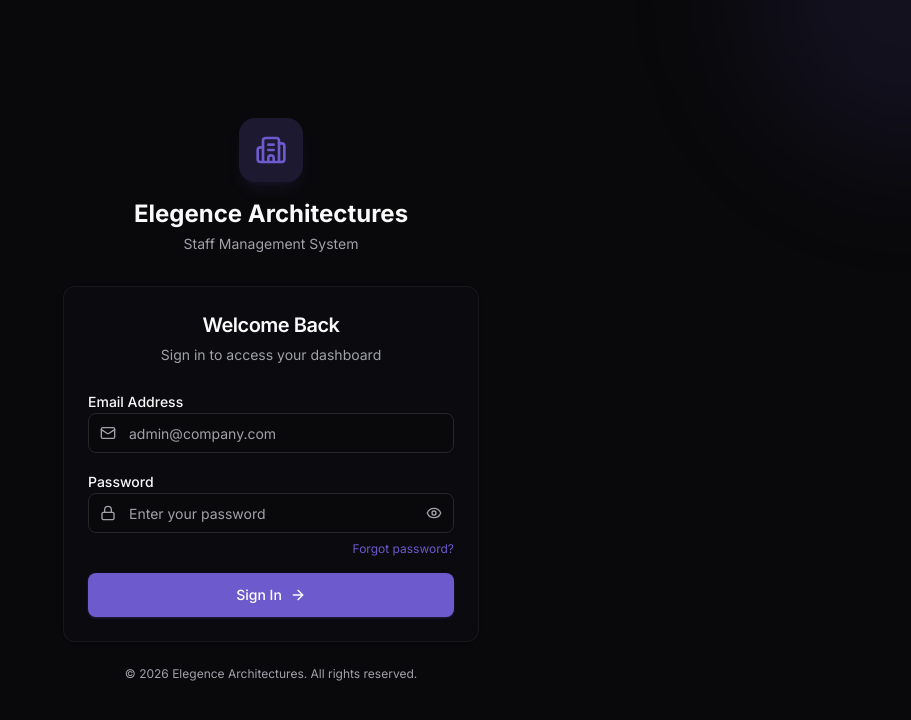
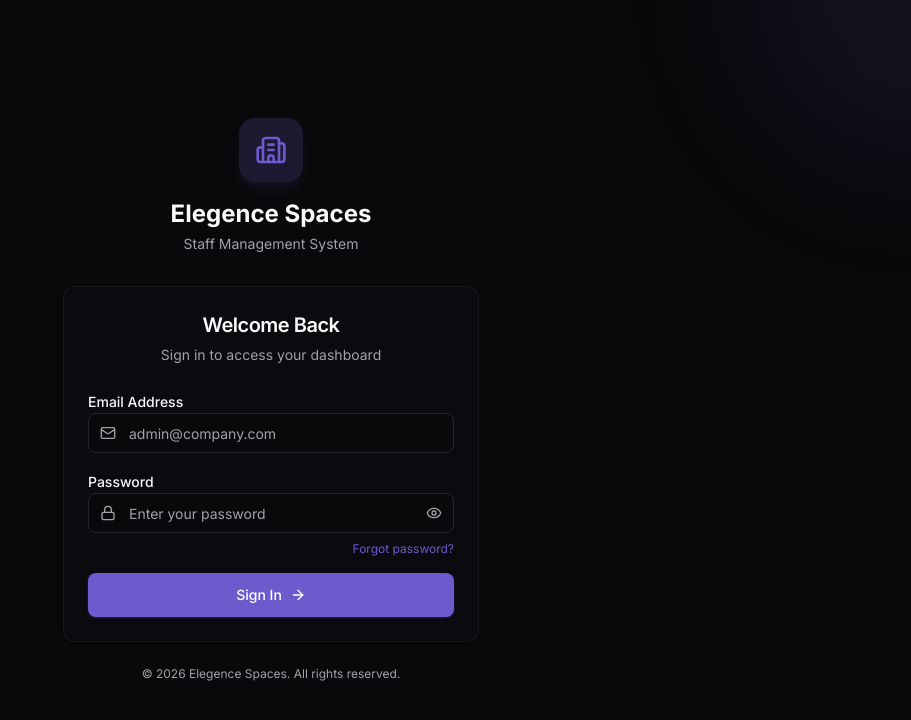
Before and after one commit to shariqkhan27/staff-management-system, a Next.js app: page /login in a window 1280 px wide. Shown: the top 720 px of the page, without its empty margins (369-1280 px from the left). Built offline with nearby package versions, Linux system fonts and the light colour scheme; no server answers; the database is empty.

Commit message:
Update company name to Elegence Spaces

```diff
--- a/src/app/(auth)/forgot-password/page.tsx
+++ b/src/app/(auth)/forgot-password/page.tsx
@@ -56,7 +56,7 @@ export default function ForgotPasswordPage() {
           <div className="h-16 w-16 rounded-2xl bg-primary/20 flex items-center justify-center mb-4 shadow-lg shadow-primary/10">
             <Building2 className="h-8 w-8 text-primary" />
           </div>
-          <h1 className="text-2xl font-bold text-foreground">Elegence Architectures</h1>
+          <h1 className="text-2xl font-bold text-foreground">Elegence Spaces</h1>
         </div>
 
         <Card className="glass-card border-border/50">
--- a/src/app/(auth)/reset-password/page.tsx
+++ b/src/app/(auth)/reset-password/page.tsx
@@ -148,7 +148,7 @@ export default function ResetPasswordPage() {
           <div className="h-16 w-16 rounded-2xl bg-primary/20 flex items-center justify-center mb-4 shadow-lg shadow-primary/10">
             <Building2 className="h-8 w-8 text-primary" />
           </div>
-          <h1 className="text-2xl font-bold text-foreground">Elegence Architectures</h1>
+          <h1 className="text-2xl font-bold text-foreground">Elegence Spaces</h1>
         </div>
 
         <Card className="glass-card border-border/50">
--- a/src/app/(dashboard)/page.tsx
+++ b/src/app/(dashboard)/page.tsx
@@ -363,7 +363,7 @@ function AdminDashboard({ userRole, userName }: { userRole: string; userName: st
       <div className="glass-card rounded-xl p-4 sm:p-6">
         <h2 className="text-lg sm:text-xl font-semibold break-words">Welcome back, {userName}! 👋</h2>
         <p className="text-sm sm:text-base text-muted-foreground mt-1">
-          {isOwner ? "Here's the full overview of Elegence Architectures today." : "Here's today's attendance and leave overview for your team."}
+          {isOwner ? "Here's the full overview of Elegence Spaces today." : "Here's today's attendance and leave overview for your team."}
         </p>
       </div>
 
--- a/src/app/(dashboard)/payroll/payslip/[id]/page.tsx
+++ b/src/app/(dashboard)/payroll/payslip/[id]/page.tsx
@@ -57,5 +57,5 @@ export default async function PayslipPage({ params }: { params: Promise<{ id: st
     }
   };
 
-  return <PayslipClient record={serializedRecord} companyName="Elegence Architectures" />;
+  return <PayslipClient record={serializedRecord} companyName="Elegence Spaces" />;
 }
--- a/src/app/(dashboard)/reports/attendance/page.tsx
+++ b/src/app/(dashboard)/reports/attendance/page.tsx
@@ -35,7 +35,7 @@ export default function AttendanceReport() {
         <div className="bg-white text-black max-w-[210mm] mx-auto min-h-[297mm] p-12 shadow-lg border printable-area">
           <div className="flex justify-between items-start border-b-2 border-black pb-6 mb-8">
             <div>
-              <h1 className="text-3xl font-bold tracking-tighter uppercase">Elegence Architectures</h1>
+              <h1 className="text-3xl font-bold tracking-tighter uppercase">Elegence Spaces</h1>
               <p className="text-sm text-gray-500 mt-1">Real Estate & Construction</p>
             </div>
             <div className="text-right">
@@ -76,7 +76,7 @@ export default function AttendanceReport() {
 
           <div className="mt-20 pt-8 border-t border-gray-300 text-center text-sm text-gray-500">
             <p>This is a computer-generated document. No signature is required.</p>
-            <p className="mt-1">© {new Date().getFullYear()} Elegence Architectures. All rights reserved.</p>
+            <p className="mt-1">© {new Date().getFullYear()} Elegence Spaces. All rights reserved.</p>
           </div>
         </div>
       )}
--- a/src/app/(dashboard)/reports/leaves/page.tsx
+++ b/src/app/(dashboard)/reports/leaves/page.tsx
@@ -35,7 +35,7 @@ export default function LeavesReport() {
         <div className="bg-white text-black max-w-[210mm] mx-auto min-h-[297mm] p-12 shadow-lg border printable-area">
           <div className="flex justify-between items-start border-b-2 border-black pb-6 mb-8">
             <div>
-              <h1 className="text-3xl font-bold tracking-tighter uppercase">Elegence Architectures</h1>
+              <h1 className="text-3xl font-bold tracking-tighter uppercase">Elegence Spaces</h1>
               <p className="text-sm text-gray-500 mt-1">Real Estate & Construction</p>
             </div>
             <div className="text-right">
@@ -72,7 +72,7 @@ export default function LeavesReport() {
 
           <div className="mt-20 pt-8 border-t border-gray-300 text-center text-sm text-gray-500">
             <p>This is a computer-generated document. No signature is required.</p>
-            <p className="mt-1">© {new Date().getFullYear()} Elegence Architectures. All rights reserved.</p>
+            <p className="mt-1">© {new Date().getFullYear()} Elegence Spaces. All rights reserved.</p>
           </div>
         </div>
       )}
--- a/src/app/(dashboard)/settings/page.tsx
+++ b/src/app/(dashboard)/settings/page.tsx
@@ -112,7 +112,7 @@ export default function SettingsPage() {
 
   // Global settings
   const [globalSettings, setGlobalSettings] = useState<Record<string, string>>({
-    companyName: "Elegence Architectures",
+    companyName: "Elegence Spaces",
     currency: "PKR",
     timezone: "Asia/Karachi",
     defaultOvertimeRate: "500",
@@ -696,7 +696,7 @@ export default function SettingsPage() {
                       <Input
                         value={globalSettings.companyName || ""}
                         onChange={(e) => setGlobalSettings({ ...globalSettings, companyName: e.target.value })}
-                        placeholder="e.g. Elegence Architectures"
+                        placeholder="e.g. Elegence Spaces"
                       />
                     </div>
                     <div className="space-y-2">
@@ -796,7 +796,7 @@ export default function SettingsPage() {
                 <CardContent className="pt-5">
                   <div className="grid grid-cols-1 sm:grid-cols-2 gap-y-5 gap-x-8">
                     {[
-                      { icon: Building2, label: "Company", value: process.env.NEXT_PUBLIC_APP_NAME || "Elegence Architectures" },
+                      { icon: Building2, label: "Company", value: process.env.NEXT_PUBLIC_APP_NAME || "Elegence Spaces" },
                       { icon: Globe, label: "Timezone", value: process.env.NEXT_PUBLIC_TIMEZONE || "Asia/Karachi" },
                       { icon: Banknote, label: "Currency", value: process.env.NEXT_PUBLIC_CURRENCY || "PKR" },
                       { icon: Clock, label: "Account Created", value: new Date(data.user.createdAt).toLocaleDateString("en-PK", { year: "numeric", month: "long", day: "numeric" }) },
--- a/src/app/layout.tsx
+++ b/src/app/layout.tsx
@@ -7,10 +7,10 @@ import { GlobalSettingsProvider } from "@/components/global-settings-provider";
 const inter = Inter({ subsets: ["latin"] });
 
 export const metadata: Metadata = {
-  title: "Elegence Architectures — Staff Management",
+  title: "Elegence Spaces — Staff Management",
   description:
-    "Complete HR & Staff Management System for Elegence Architectures. Manage employees, attendance, payroll, and finances.",
-  keywords: "HR, staff management, payroll, attendance, Elegence Architectures",
+    "Complete HR & Staff Management System for Elegence Spaces. Manage employees, attendance, payroll, and finances.",
+  keywords: "HR, staff management, payroll, attendance, Elegence Spaces",
 };
 
 export const viewport = {
--- a/src/components/global-settings-provider.tsx
+++ b/src/components/global-settings-provider.tsx
@@ -12,7 +12,7 @@ interface GlobalSettings {
 }
 
 const defaultSettings: GlobalSettings = {
-  companyName: "Elegence Architectures",
+  companyName: "Elegence Spaces",
   currency: "PKR",
   timezone: "Asia/Karachi",
   defaultOvertimeRate: "500",
```
Also changed, not shown: 1 other file (tests, documents, lock files or other folders).
